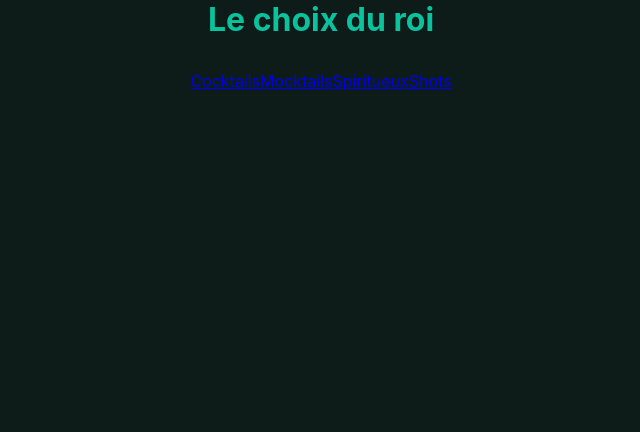
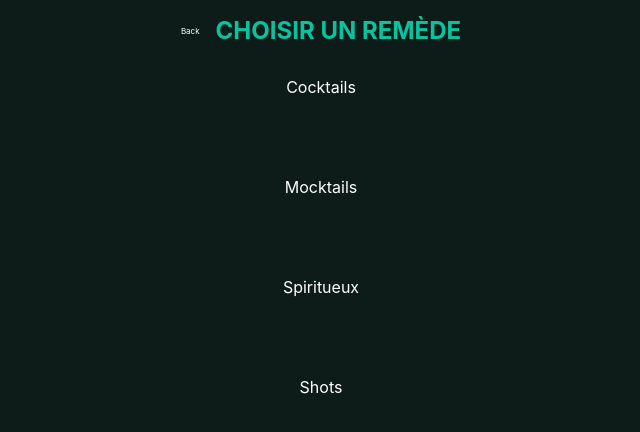
Before and after one commit to 8n9ght/drinksorder, a React (Create React App) app: page /menu in a window 1280 px wide. Shown: the top 432 px of the page, without its empty margins (319-959 px from the left). Built offline with nearby package versions, Linux system fonts and the light colour scheme.

Commit message:
added admin interface & updated design

```diff
--- a/src/App.css
+++ b/src/App.css
@@ -1,3 +1,5 @@
+/* ------------------- Générique ------------------- */
+
 *{
   margin: 0;
   padding: 0;
@@ -7,6 +9,16 @@
 html, body, #root{
   width: 100%;
   height: 100%;
+}
+
+header{
+  display: flex;
+  gap: 1rem;
+  align-items: center;
+}
+
+.back{
+  font-size: .5rem;
 }
 
 .App{
@@ -19,13 +31,48 @@ html, body, #root{
   display: flex;
   flex-direction: column;
   align-items: center;
-  padding: 0 1rem;
+  padding: 1rem;
   gap: 2rem;
+  width: 100%;
+  height: 100%;
 }
 
 h1{
   color: #0ac39e;
+  font-size: 1.5rem;
+  text-transform: uppercase;
 }
+
+a{
+  text-decoration: none;
+  color: #fff;
+}
+
+input{
+  border-radius: .2rem;
+  height: 1.5rem;
+  border: none;
+}
+
+button{
+  border: none;
+  height: 2rem;
+  border-radius: .2rem;
+}
+
+
+/* ------------------- Home ------------------- */
+
+.homeHeader{
+  flex-direction: column;
+}
+
+.homeHeader p{
+  color: #fff;
+}
+
+
+/* ------------------- Pages Boissons ------------------- */
 
 .drinks{
   display: flex;
@@ -54,3 +101,26 @@ h1{
 .drinkIngredients p{
   width: max-content;
 }
+
+.drinkDatas{
+  color: #fff;
+}
+
+/* ------------------- Menu ------------------- */
+
+.menuLinks{
+  display: flex;
+  flex-direction: column;
+  align-items: center;
+  gap: 5rem;
+}
+
+/* ------------------- Pages Admin ------------------- */
+
+.adminForm{
+  display: flex;
+  flex-direction: column;
+  margin: 5rem 0 0;
+  height: 100%;
+  gap: 1rem;
+}
--- a/src/App.js
+++ b/src/App.js
@@ -2,11 +2,14 @@ import './App.css';
 import { BrowserRouter, Routes, Route } from 'react-router-dom';
 import Home from "./components/home";
 import Menu from "./components/menu";
-import Admin from "./components/admin";
+import Admin from "./components/admin/admin";
 import Cocktails from "./components/categories/cocktails";
 import Mocktails from "./components/categories/mocktails";
 import Spirits from "./components/categories/spirits";
 import Shots from "./components/categories/shots";
+import AdminMenu from './components/admin/adminMenu';
+import DrinkManagement from './components/admin/drinkManagement';
+import AddDrink from './components/admin/addDrink';
 
 function App() {
   return (
@@ -20,6 +23,10 @@ function App() {
           <Route path='/mocktails' element={<Mocktails />}></Route>
           <Route path='/spirits' element={<Spirits />}></Route>
           <Route path='/shots' element={<Shots />}></Route>
+          <Route path='/admin' element={<Admin />}></Route>
+          <Route path='/adminmenu' element={<AdminMenu />}></Route>
+          <Route path='/adddrink' element={<AddDrink />}></Route>
+          <Route path='/drinkmanagement' element={<DrinkManagement />}></Route>
         </Routes>
       </BrowserRouter>
     </div>
--- a/src/components/admin.jsx
+++ /dev/null
@@ -1,11 +0,0 @@
-const Admin = () => {
-    return (
-        <div className="container">
-            <header>
-                <p>La caverne à papa</p>
-            </header>
-        </div>
-    )
-}
-
-export default Admin;
--- a/src/components/categories/cocktails.jsx
+++ b/src/components/categories/cocktails.jsx
@@ -1,5 +1,6 @@
 import axios from 'axios';
-import React, { useEffect, useState } from 'react'
+import React, { useEffect, useState } from 'react';
+import { Link } from "react-router-dom";
 
 function Cocktails() {
     const [drinks, setDrinks] = useState([])
@@ -13,18 +14,19 @@ function Cocktails() {
   return (
     <div className="container">
       <header>
+        <Link to="/menu" className="back">Back</Link>
         <h1>Cocktails</h1>
       </header>
 
       <div className="drinks">
         {drinks.map((drink) => {
           return(
-            <div className="drinkItem">
+            <div className="drinkItem" key={drink.name}>
               <p className="drinkName">{drink.name}</p>
               <article className='drinkIngredients'>
                 {drink.ingredients.map((igd) => {
                   return(
-                    <p>{igd}</p>
+                    <p key={Math.random()}>{igd}</p>
                   )
                 })}
               </article>
--- a/src/components/categories/mocktails.jsx
+++ b/src/components/categories/mocktails.jsx
@@ -1,5 +1,6 @@
 import axios from 'axios';
-import React, { useEffect, useState } from 'react'
+import React, { useEffect, useState } from 'react';
+import { Link } from "react-router-dom";
 
 function Mocktails() {
     const [drinks, setDrinks] = useState([])
@@ -13,18 +14,19 @@ function Mocktails() {
   return (
     <div className="container">
       <header>
+        <Link to="/menu" className="back">Back</Link>
         <h1>Mocktails</h1>
       </header>
 
       <div className="drinks">
         {drinks.map((drink) => {
           return(
-            <div className="drinkItem">
+            <div className="drinkItem" key={drink.name}>
               <p className="drinkName">{drink.name}</p>
               <article className='drinkIngredients'>
                 {drink.ingredients.map((igd) => {
                   return(
-                    <p>{igd}</p>
+                    <p key={Math.random()}>{igd}</p>
                   )
                 })}
               </article>
--- a/src/components/categories/shots.jsx
+++ b/src/components/categories/shots.jsx
@@ -1,5 +1,6 @@
 import axios from 'axios';
-import React, { useEffect, useState } from 'react'
+import React, { useEffect, useState } from 'react';
+import { Link } from "react-router-dom";
 
 function Shots() {
     const [drinks, setDrinks] = useState([])
@@ -13,18 +14,19 @@ function Shots() {
   return (
     <div className="container">
       <header>
+        <Link to="/menu" className="back">Back</Link>
         <h1>Shots</h1>
       </header>
 
       <div className="drinks">
         {drinks.map((drink) => {
           return(
-            <div className="drinkItem">
+            <div className="drinkItem" key={drink.name}>
               <p className="drinkName">{drink.name}</p>
               <article className='drinkIngredients'>
                 {drink.ingredients.map((igd) => {
                   return(
-                    <p>{igd}</p>
+                    <p key={Math.random()}>{igd}</p>
                   )
                 })}
               </article>
--- a/src/components/categories/spirits.jsx
+++ b/src/components/categories/spirits.jsx
@@ -1,5 +1,6 @@
 import axios from 'axios';
-import React, { useEffect, useState } from 'react'
+import React, { useEffect, useState } from 'react';
+import { Link } from "react-router-dom";
 
 function Spirits() {
     const [drinks, setDrinks] = useState([])
@@ -13,15 +14,16 @@ function Spirits() {
   return (
     <div className="container">
       <header>
+        <Link to="/menu" className="back">Back</Link>
         <h1>Spirits</h1>
       </header>
 
       <div className="drinks">
         {drinks.map((drink) => {
           return(
-            <div className="drinkItem">
+            <div className="drinkItem" key={drink.name}>
               <p className="drinkName">{drink.name}</p>
-              {drink.available === true ? <p>Disponible</p> : <p>En rupture</p>}
+              {drink.available === true ? <p className="drinkDatas">Disponible</p> : <p className="drinkDatas">En rupture</p>}
             </div>
           )
         })}
--- a/src/components/home.jsx
+++ b/src/components/home.jsx
@@ -4,7 +4,7 @@ import { Link } from "react-router-dom";
 const Home = () => {
     return (
         <div className="container">
-            <header>
+            <header className="homeHeader">
                 <p>Welcome to</p>
                 <h1>J-A's Tavern</h1>
             </header>
--- a/src/components/menu.jsx
+++ b/src/components/menu.jsx
@@ -4,10 +4,11 @@ const Menu = () => {
     return (
         <div className="container">
             <header>
-                <h1>Le choix du roi</h1>
+                <Link to="/" className="back">Back</Link>
+                <h1>Choisir un remède</h1>
             </header>
 
-            <div>
+            <div className="menuLinks">
                 <Link to="/cocktails">Cocktails</Link>
                 <Link to="/mocktails">Mocktails</Link>
                 <Link to="/spirits">Spiritueux</Link>
```
